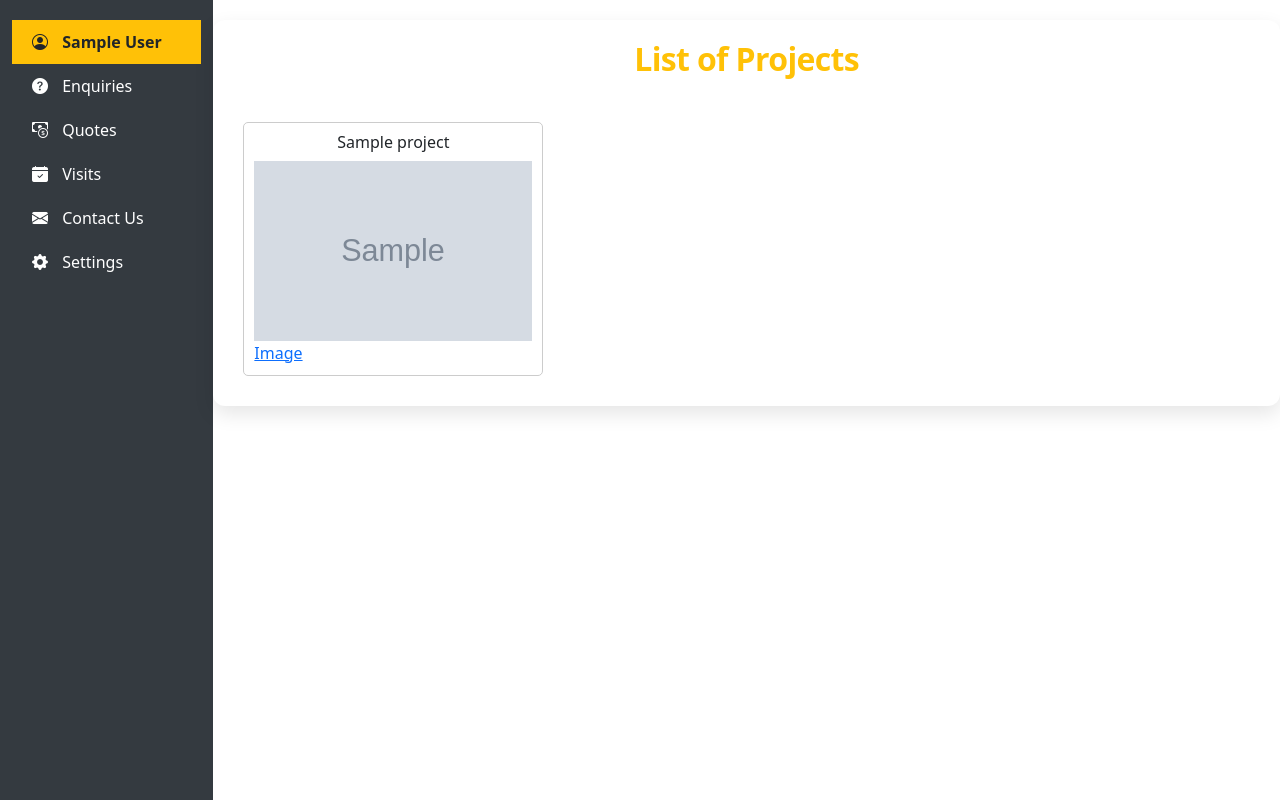
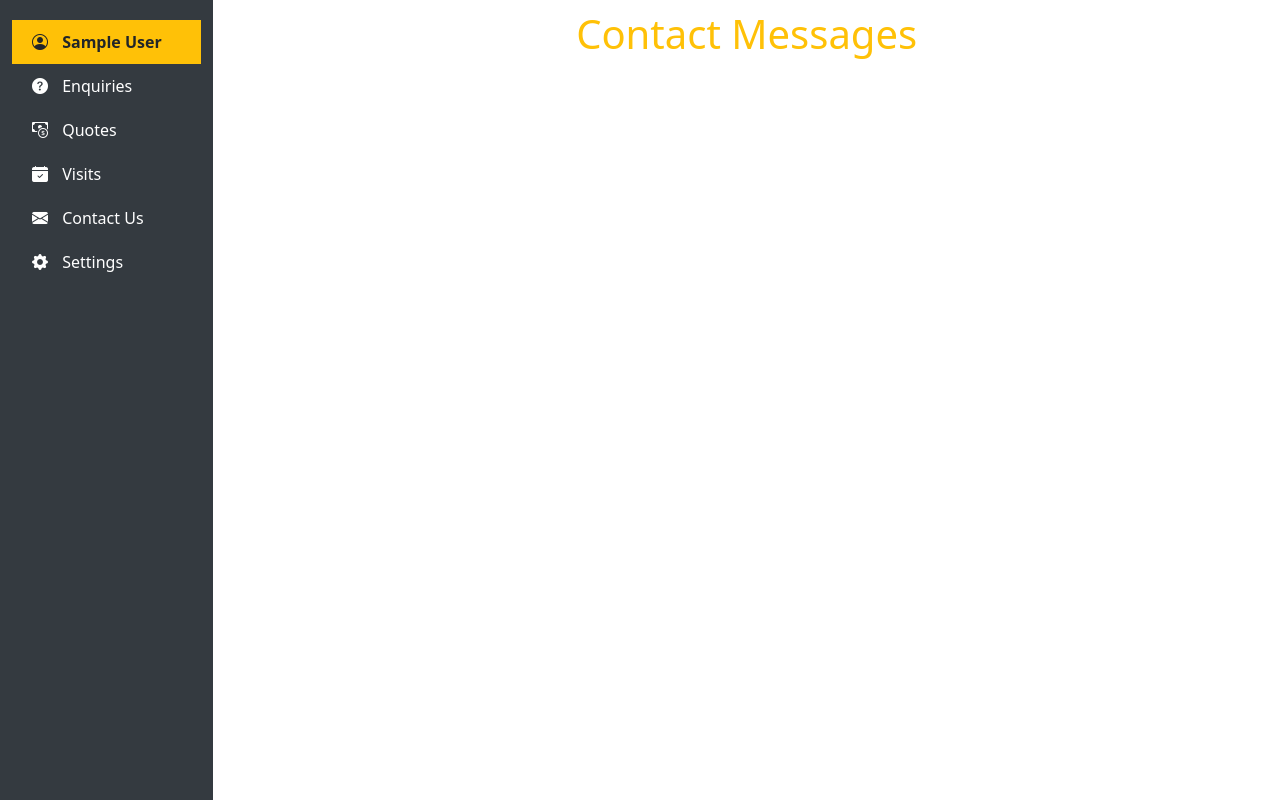
Before and after one commit to JustinWChada/ConstructionDoctors-Code, a PHP site: page /dashboard/dashboard.php in a window 1280 px wide. Run offline with PHP 8.4, Linux system fonts and the light colour scheme; the visitor is signed in with stand-in values (Sample User, id 1); tables that the repository leaves empty hold one stand-in row (values such as "Sample post"); grey boxes marked "Sample" are stand-in pictures.

Commit message:
I am done with the contact messages. They can sav retrieve and delete/update

```diff
--- /dev/null
+++ b/dashboard/contact_messages/show_messages.css
@@ -0,0 +1,71 @@
+.contact-message-title{
+    color: #ffc107;
+    text-align: center;
+    margin-top: 10px;
+}
+
+.card {
+        margin-bottom: 20px;
+        border: 1px solid #ffecb3; /* Lighter variant for the border */
+    }
+
+    .card-header {
+      background-color: #ffc107;
+      color: #212529; /* Dark text for better contrast */
+      font-weight: bold;
+    }
+
+    .card-title {
+        font-size: 1.25rem;
+        font-weight: bold;
+        color: #212529;
+    }
+
+    .card-text {
+        margin-bottom: 0.5rem;
+        color: #495057;
+    }
+
+    .icon-link {
+        margin-right: 10px;
+        color: #ffc107; /* Primary color for icons */
+    }
+
+    .icon-link:hover {
+        color: #ff9800; /* Slightly darker variant on hover */
+        text-decoration: none;
+    }
+
+    .mark-done-button {
+        color: red;
+    }
+
+    .mark-done-button:hover{
+      color: darkred;
+    }
+
+    .alert-info {
+      color: #856404;
+      background-color: #fff3cd;
+      border-color: #ffeeba;
+    }
+
+    .alert-info hr {
+      border-top-color: #ffe8a1;
+    }
+
+    .alert-info .alert-link {
+      color: #533f03;
+    }
+
+    .alert-danger {
+      color: #721c24;
+      background-color: #f8d7da;
+      border-color: #f5c6cb;
+    }
+    .alert-danger hr {
+      border-top-color: #f1b0b7;
+    }
+    .alert-danger .alert-link {
+      color: #491217;
+    }
--- /dev/null
+++ b/dashboard/contact_messages/show_messages.php
@@ -0,0 +1,78 @@
+<?php
+require "db_management.php";
+
+// Function to mark message as "done" (set contact_status to 1)
+function markAsDone($MgtConn, $id)
+{
+    try {
+        $stmt = $MgtConn->prepare("UPDATE contact_messages SET contact_status = 1 WHERE id = ?");
+        $stmt->bind_param('i', $id);
+        $stmt->execute();
+        return true; // Success
+    } catch (PDOException $e) {
+        error_log("Error marking as done: " . $e->getMessage()); // Log the error
+        return false; // Failure
+    }
+}
+
+// Handle "Mark as Done" action
+if (isset($_GET['mark_done'])) {
+    $id_to_mark = $_GET['mark_done'];
+    if (markAsDone($MgtConn, $id_to_mark)) {
+        header("Location: " . $_SERVER['PHP_SELF']); // Refresh the page
+        exit();
+    } else {
+        echo "<div class='alert alert-danger' role='alert'>Failed to mark message as done. Please check the logs.</div>"; // Display error to user
+    }
+}
+
+// Retrieve messages with contact_status = 0
+try {
+    $stmt = $MgtConn->prepare("SELECT * FROM contact_messages WHERE contact_status = 0 ORDER BY created_at DESC"); //Order by created date for newest requests.
+    $stmt->execute();
+    $messages = $stmt->get_result();
+} catch (PDOException $e) {
+    echo "Error retrieving messages: " . $e->getMessage();
+    $messages = []; // Ensure $messages is an empty array to avoid errors later
+}
+?>
+
+<link rel="stylesheet" href="contact_messages/show_messages.css" type="text/css" ?>
+
+<div class="container">
+    <h1 class="contact-message-title">Contact Messages</h1>
+    <?php if (empty($messages)): ?>
+    <div class="alert alert-info" role="alert">No new contact messages.</div>
+    <?php else: ?>
+    <?php foreach ($messages as $message):
+            $phone = $message['contact_country_code'] . $message['contact_phone_number'];
+            ?>
+    <div class="card">
+        <div class="card-body">
+            <h5 class="card-title"><?= htmlspecialchars($message['name']) ?></h5>
+            <p class="card-text"><strong>Subject:</strong> <?= htmlspecialchars($message['contact_subject']) ?></p>
+            <p class="card-text"><strong>Message:</strong> <?= htmlspecialchars($message['contact_message']) ?></p>
+            <p class="card-text"><strong>Received:</strong> <?= htmlspecialchars($message['created_at']) ?></p>
+
+            <!-- Contact Icons -->
+            <?php if ($message['contact_email']): ?>
+            <a href="mailto:<?= htmlspecialchars($message['contact_email']) ?>" class="icon-link" title="Email"><i
+                    class="fas fa-envelope"></i></a>
+            <?php endif; ?>
+
+            <?php if ($message['contact_phone_number']): ?>
+            <a href="tel:<?= $phone ?>" target="_blank" class="btn btn-sm btn-outline-dark" title="Call"><i
+                    class="bi bi-phone"></i></a>
+            <a href="https://wa.me/<?= $phone ?>" class="btn btn-sm btn-outline-success" target="_blank"
+                title="WhatsApp"><i class="bi bi-whatsapp"></i></a>
+            <?php endif; ?>
+
+            <!-- Mark as Done Button -->
+            <a href="?mark_done=<?= $message['id'] ?>" class="btn btn-sm btn-outline-danger mark-done-button"
+                onclick="return confirm('Mark this message as done?')" title="Mark as Done"><i class="bi bi-trash"></i>
+                Remove</a>
+        </div>
+    </div>
+    <?php endforeach; ?>
+    <?php endif; ?>
+</div>
--- a/dashboard/dashboard.php
+++ b/dashboard/dashboard.php
@@ -74,7 +74,7 @@
 
             <!-- Main Content -->
             <main class="col-md-9 ms-sm-auto col-lg-10 p-0">
-                <?php include "recent_projects/show_projects.php"; ?>
+                <?php include "contact_messages/show_messages.php"; ?>
                 <div class="dashboard-content" hidden>
                     <div class="dashboard-header">
                         <h1>Dashboard</h1>
@@ -195,7 +195,7 @@
     <script src="https://cdn.jsdelivr.net/npm/bootstrap@5.3.0/dist/js/bootstrap.bundle.min.js"></script>
     <script src="https://cdn.jsdelivr.net/npm/bootstrap@5.3.3/dist/js/bootstrap.bundle.min.js"
         integrity="sha384-YvpcrYf0tY3lHB60NNkmXc5s9fDVZLESaAA55NDzOxhy9GkcIdslK1eN7N6jIeHz" crossorigin="anonymous">
-        </script>
+    </script>
     <script src="https://code.jquery.com/jquery-3.7.1.js"
         integrity="sha256-eKhayi8LEQwp4NKxN+CfCh+3qOVUtJn3QNZ0TciWLP4=" crossorigin="anonymous"></script>
 </body>
--- a/js/contact.js
+++ b/js/contact.js
@@ -28,6 +28,7 @@
           $("#contactForm button[type=submit]").html(
             "<i class='bi bi-process'></i> Request Sent !"
           );
+          alert(response.message);
           $("#contactForm")[0].reset();
         } else {
           alert("Error: " + response.message);
--- a/pages/index_form.php
+++ b/pages/index_form.php
@@ -57,7 +57,7 @@
     </div>
 </section>
 
-
+<script src="https://ajax.googleapis.com/ajax/libs/jquery/3.7.1/jquery.min.js"></script>
 <script src="../js/contact.js"></script>
 <script>
 document.getElementById('phoneNumber').addEventListener('input', function(e) {
--- a/sql/contacts_db.sql
+++ b/sql/contacts_db.sql
@@ -8,5 +8,6 @@
     contact_phone_number VARCHAR(20),
     contact_subject VARCHAR(255),
     contact_message TEXT NOT NULL,
-    created_at TIMESTAMP DEFAULT CURRENT_TIMESTAMP
+    created_at TIMESTAMP DEFAULT CURRENT_TIMESTAMP,
+    contact_status TINYINT(1) NOT NULL DEFAULT '0'
 );
```
Also changed, not shown: queries/contact_query.php (+5 -3 lines).
